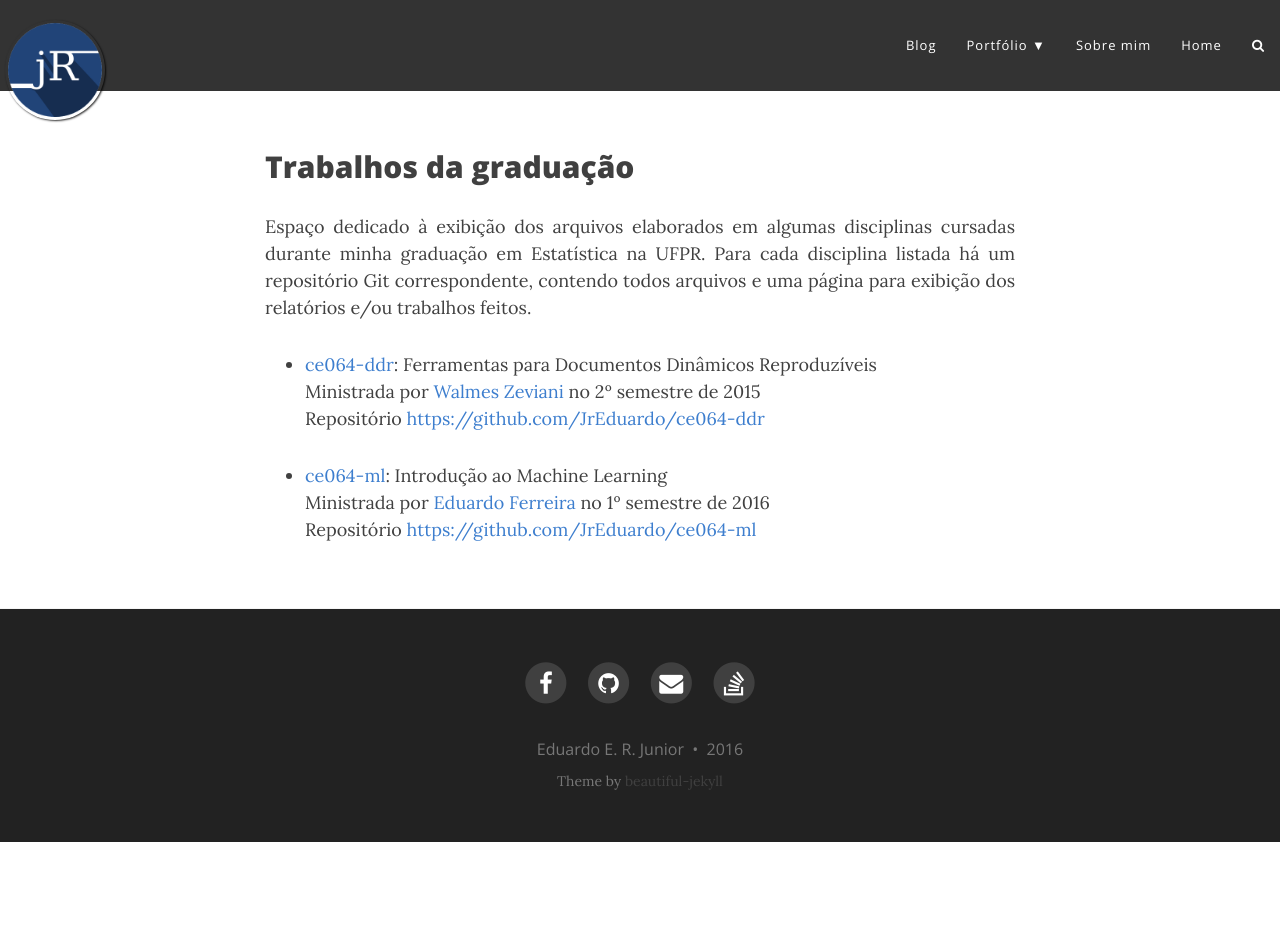
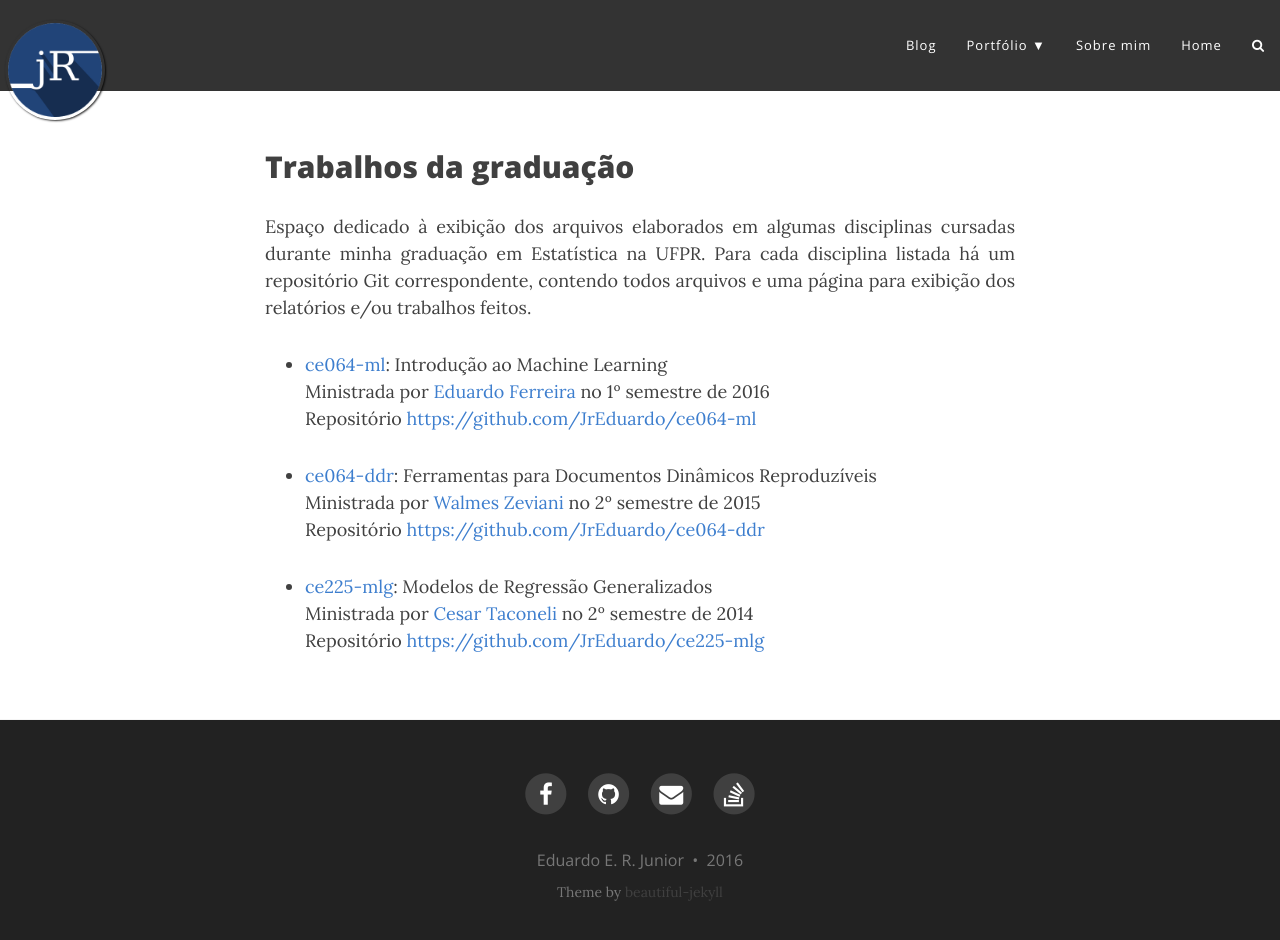
Before and after one commit to JrEduardo/JrEduardo.github.io, a Jekyll site: the page built from graduation.md, in a window 1280 px wide and 953 px high. Shown: the top 940 px of the window. Built offline with Jekyll 4.4.1, drawn with Linux system fonts in a browser that asks for light colours; nearby versions of some CDN libraries.

```diff
--- a/graduation.md
+++ b/graduation.md
@@ -10,6 +10,14 @@ UFPR. Para cada disciplina listada há um repositório Git correspondente,
 contendo todos arquivos e uma página para exibição dos relatórios e/ou
 trabalhos feitos.
 
+* [ce064-ml](https://jreduardo.github.io/ce064-ml): Introdução ao
+  Machine Learning<br>
+  Ministrada por
+  [Eduardo Ferreira](http://www.leg.ufpr.br/doku.php/pessoais:e.ferreira)
+  no 1º semestre de 2016<br>
+  Repositório
+  [https://github.com/JrEduardo/ce064-ml](https://github.com/JrEduardo/ce064-ml)
+
 * [ce064-ddr](https://jreduardo.github.io/ce064-ddr): Ferramentas para
   Documentos Dinâmicos Reproduzíveis<br>
   Ministrada por
@@ -18,10 +26,8 @@ trabalhos feitos.
   Repositório
   [https://github.com/JrEduardo/ce064-ddr](https://github.com/JrEduardo/ce064-ddr)
 
-* [ce064-ml](https://jreduardo.github.io/ce064-ml): Introdução ao
-  Machine Learning<br>
-  Ministrada por
-  [Eduardo Ferreira](http://www.leg.ufpr.br/doku.php/pessoais:e.ferreira)
-  no 1º semestre de 2016<br>
-  Repositório
-  [https://github.com/JrEduardo/ce064-ml](https://github.com/JrEduardo/ce064-ml)
+* [ce225-mlg](https://jreduardo.github.io/ce225-mlg): Modelos de
+  Regressão Generalizados<br>
+  Ministrada por [Cesar Taconeli](https://docs.ufpr.br/~taconeli/) no 2º
+  semestre de 2014<br> Repositório
+  [https://github.com/JrEduardo/ce225-mlg](https://github.com/JrEduardo/ce225-mlg)
```
Also changed, not shown: index.md (+4 -17 lines).
